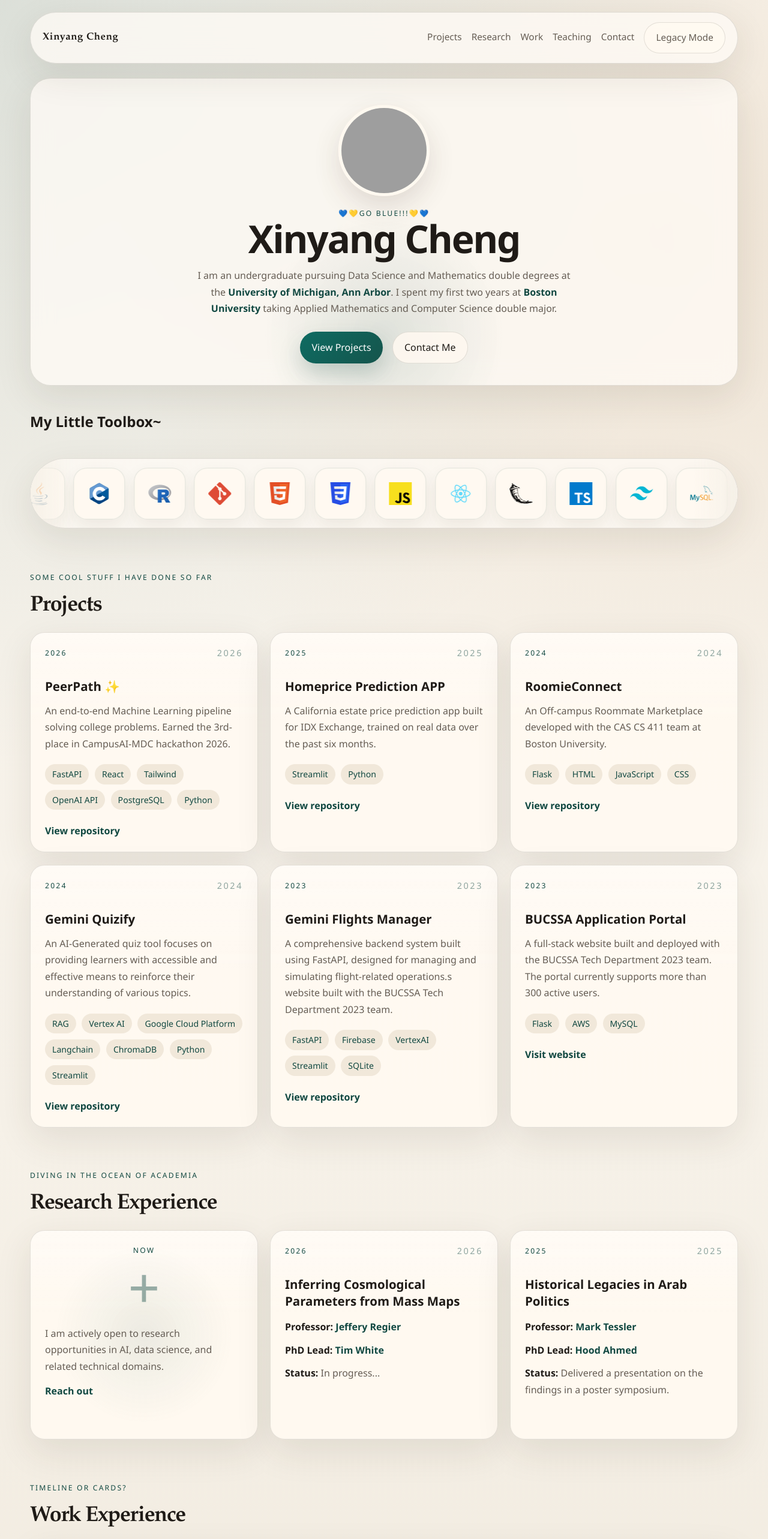
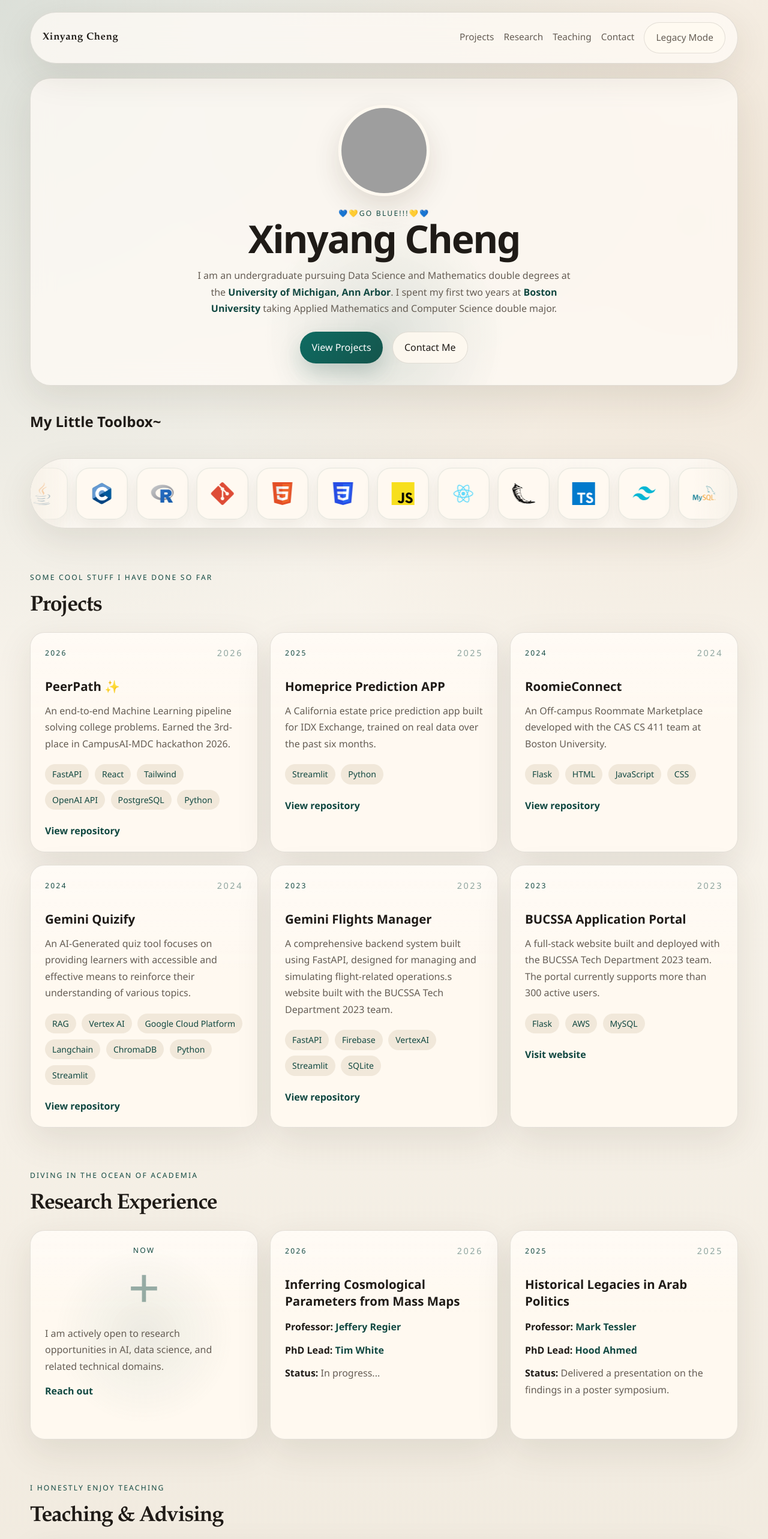
Before and after one commit to TommyCheng023/TommyCheng023.github.io, a Next.js app: page / in a window 1280 px wide. Shown: the top 2566 px of the page at 60% size. Built offline with nearby package versions, Linux system fonts and the light colour scheme; grey boxes are pictures that could not be loaded.

Commit message:
remove Work (temp)

```diff
--- a/app/page.tsx
+++ b/app/page.tsx
@@ -6,7 +6,7 @@ const navItems = [
   // { href: "#about", label: "About" },
   { href: "#projects", label: "Projects" },
   { href: "#research", label: "Research" },
-  { href: "#experience", label: "Work" },
+  // { href: "#experience", label: "Work" },
   { href: "#teaching", label: "Teaching" },
   { href: "#contact", label: "Contact" },
 ];
@@ -443,7 +443,7 @@ export default function HomePage() {
         </MobileCardCarousel>
       </RevealOnScroll>
 
-      <RevealOnScroll as="section" id="experience" className="section">
+      {/* <RevealOnScroll as="section" id="experience" className="section">
         <div className="sectionHeading">
           <p className="eyebrow">Timeline or cards?</p>
           <h2>Work Experience</h2>
@@ -467,7 +467,7 @@ export default function HomePage() {
             </RevealOnScroll>
           ))}
         </div>
-      </RevealOnScroll>
+      </RevealOnScroll> */}
 
       <RevealOnScroll as="section" id="teaching" className="section mentorshipSection">
         <div className="sectionHeading">
```
